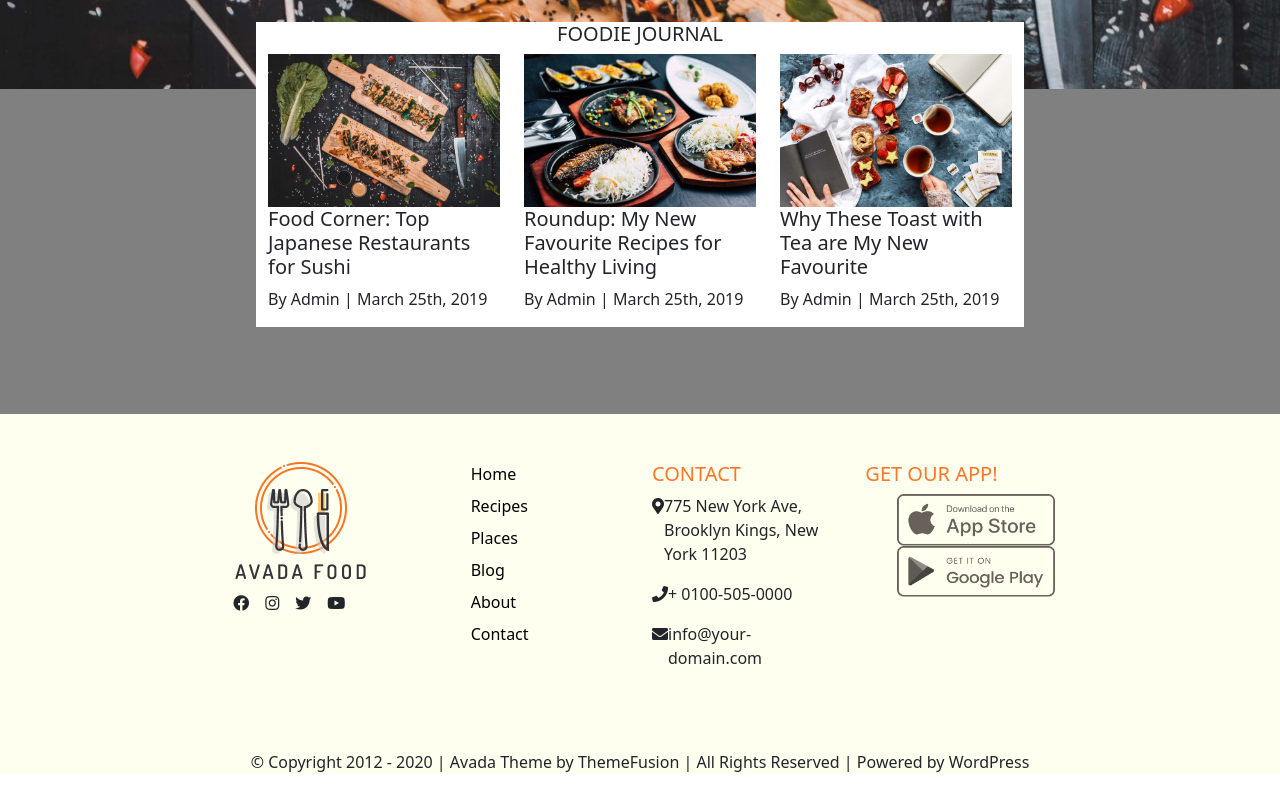
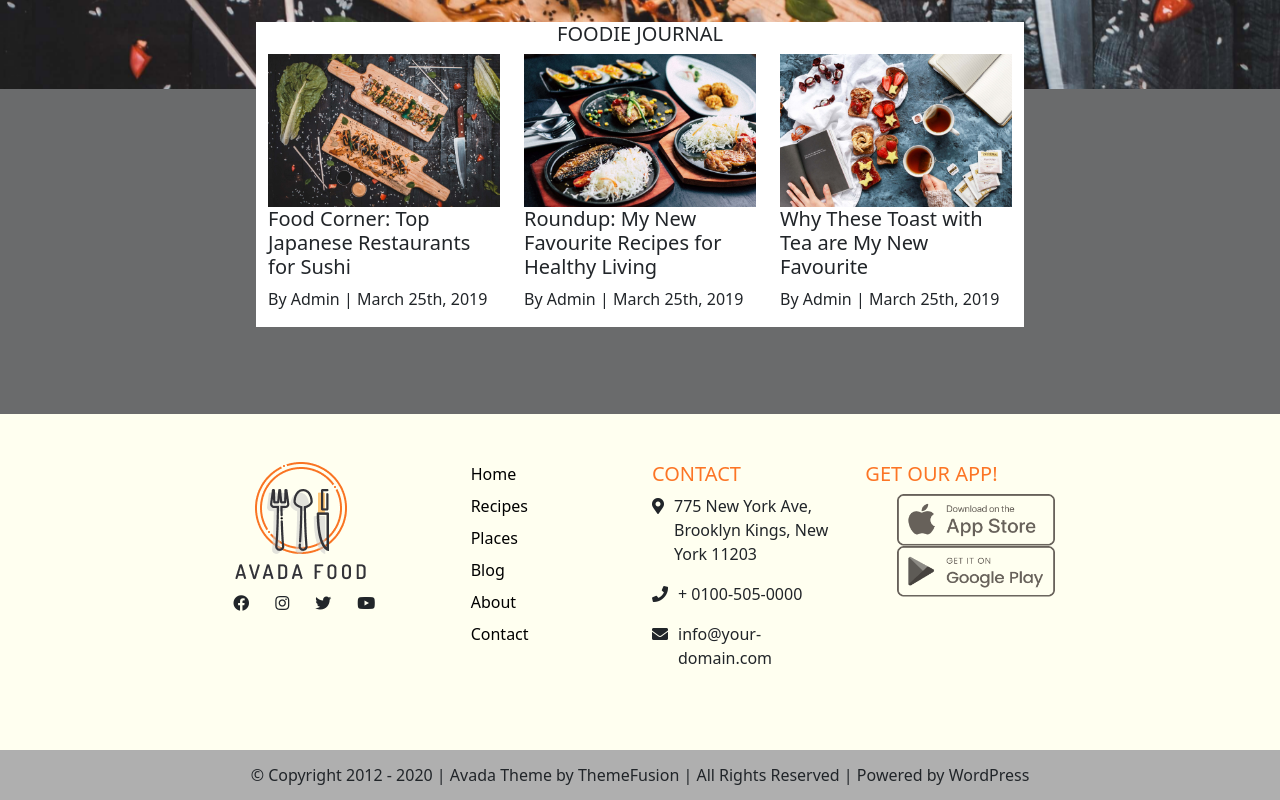
Before and after one commit to DavideZattra/proj-html-vuejs, a Vue app: page / in a window 1280 px wide. Shown: the part 603-1403 px from the top of the page. Built offline with nearby package versions, Linux system fonts and the light colour scheme.

Commit message:
fixed colors and footer i position

```diff
--- a/src/components/Footer.vue
+++ b/src/components/Footer.vue
@@ -81,6 +81,19 @@ footer{
     text-transform: uppercase;
     color: $mainOrangeColor;
   }
+  i{
+    padding-right: 10px;
+  }
+}
+
+#ms_lower-footer{
+  background-color: $mainLightGrayColor;
+  height: 50px;
+
+  p{
+    line-height: 50px;
+    margin: 0;
+  }
 }
 
 </style>
--- a/src/components/Main.vue
+++ b/src/components/Main.vue
@@ -20,8 +20,10 @@ components :{
 </script>
 
 <style lang='scss' scoped>
+@import '../style/variables.scss';
+
 main{
   height: 100vh;
-  background-color: gray;
+  background-color: $mainDarkGrayColor;
 }
 </style>
```
